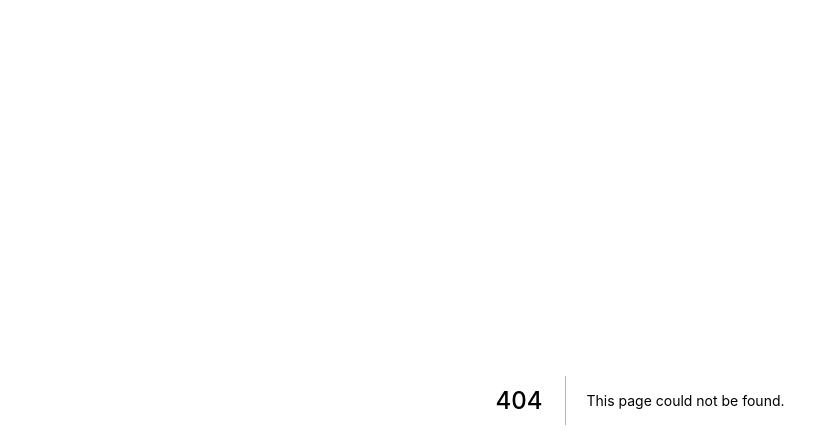
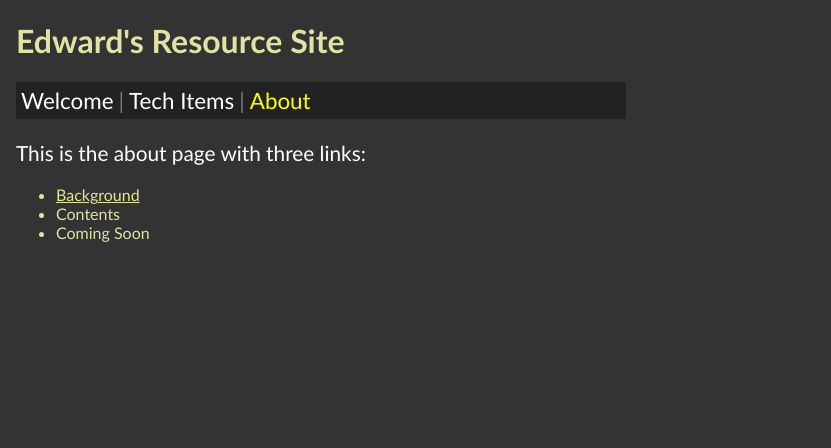
Before and after one commit to edwardtanguay/nextapp005, a Next.js app: page /about in a window 1280 px wide. Before the commit this address had no page. Shown: the top 448 px of the page, without its empty margins (0-831 px from the left). Built offline with nearby package versions, Linux system fonts and the light colour scheme.

Commit message:
background finished

```diff
--- a/components/Nav.js
+++ b/components/Nav.js
@@ -4,11 +4,17 @@ export const Nav = () => {
     return (
         <nav>
             <span>
-                <NavLink exact href="/">Welcome</NavLink>
+                <NavLink exact href="/">
+                    Welcome
+                </NavLink>
             </span>
             <span className="separator">|</span>
             <span>
-                <NavLink href="/code">Code</NavLink>
+                <NavLink href="/techItems">Tech Items</NavLink>
+            </span>
+            <span className="separator">|</span>
+            <span>
+                <NavLink href="/about">About</NavLink>
             </span>
         </nav>
     );
--- /dev/null
+++ b/pages/about/index.js
@@ -0,0 +1,20 @@
+import { SiteHeader } from '../../components/SiteHeader';
+import { Nav } from '../../components/Nav';
+import { NavLink } from '../../components/NavLink';
+
+const About = () => {
+	return (
+		<>
+			<SiteHeader />
+			<Nav />
+			<p>This is the about page with three links:</p>
+			<ul>
+				<li><NavLink href="about/background">Background</NavLink></li>
+				<li>Contents</li>
+				<li>Coming Soon</li>
+			</ul>
+		</>
+	);
+};
+
+export default About;
--- a/styles/globals.css
+++ b/styles/globals.css
@@ -33,3 +33,7 @@ nav a {
 nav a.active {
 	color: yellow;
 }
+
+a {
+	color: rgb(230, 230, 143);
+}
```
Also changed, not shown: pages/about/background.js (added, +15 -0 lines), pages/techItems.js (renamed from pages/code.js, +6 -8 lines), pages/about/coming-soon.js (added), pages/about/contents.js (added).
